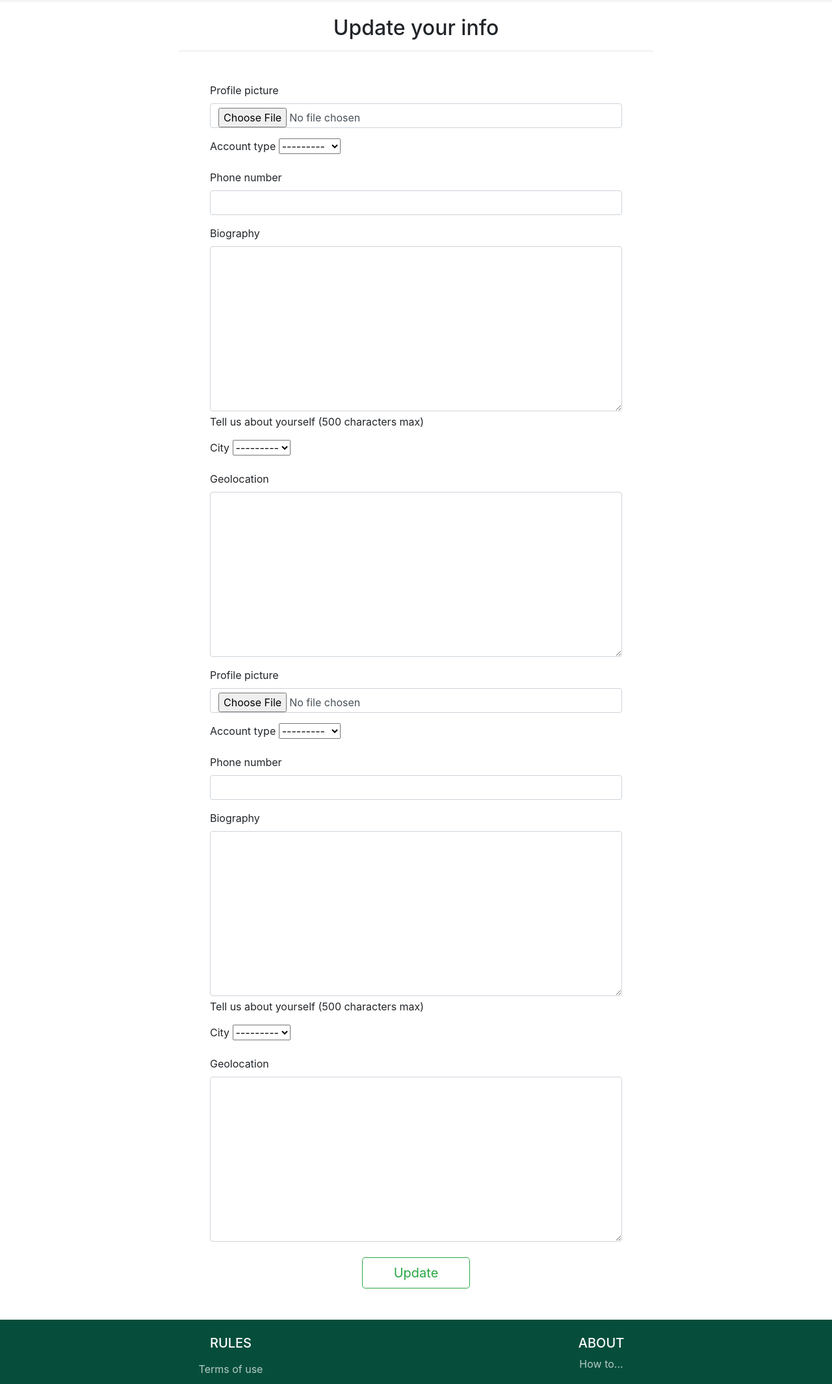
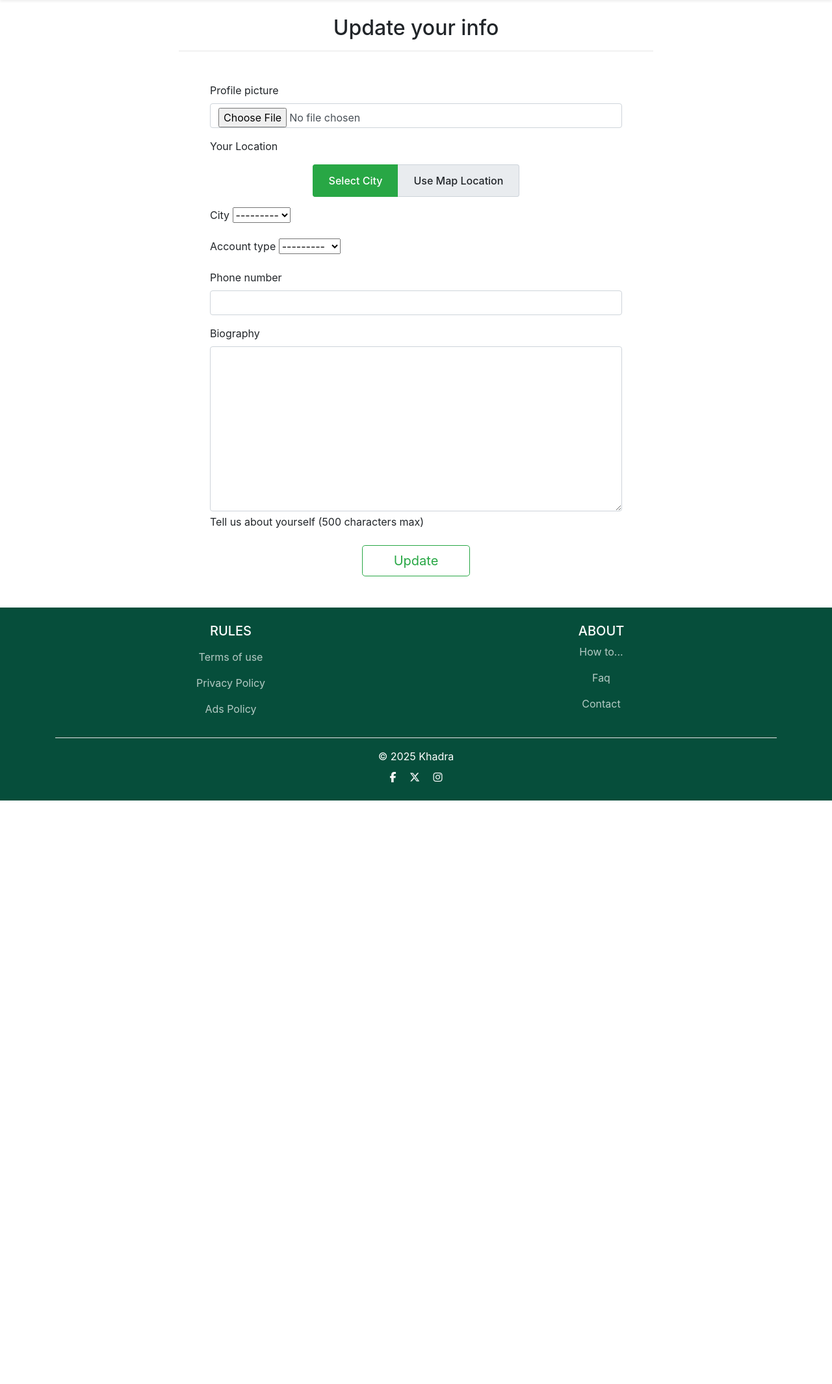
Before and after one commit to TonyXdZ/khadra, a Django app: template users/templates/users/profile_update.html in a window 1280 px wide. Shown: the part 84-2214 px from the top of the page at 65% size. After the commit the page ends 1316 px from the top, so only its background shows below. Run offline with Django 5.2, Linux system fonts and the light colour scheme; the template is opened without the code that fills it: values that come from a table or form of the project are taken from there, others are empty; some libraries are stand-ins or nearby versions.

Commit message:
refactor(users): implement location handling in update form and template
- Form: Inherit ProfileUpdateForm from ProfileCreateForm for consistency
    Case 1: City changed + location unchanged → assign random in-city point
    Case 2: Location changed + city unchanged → auto-assign city & validate country
    Case 3: Both changed → validate location within city and country
    Case 4: Neither changed → process other fields normally
- Template: Reorganized field order for better workflow

```diff
--- a/users/forms.py
+++ b/users/forms.py
@@ -105,9 +105,65 @@ class UserUpdateForm(forms.ModelForm):
         fields = ['username', 'first_name', 'last_name']
 
 
-class ProfileUpdateForm(forms.ModelForm):
-    phone_number = PhoneNumberField(region="DZ")
+class ProfileUpdateForm(ProfileCreationForm):
 
-    class Meta:
-        model = Profile
-        fields = ['profile_pic', 'bio', 'account_type', 'phone_number']
+    def clean(self):
+        cleaned_data = super().clean()
+        profile = self.instance  # Existing Profile
+        geo_data = cleaned_data.get('geo_location')
+        city = cleaned_data.get('city')
+
+        # Store previous values for comparison
+        initial_geo = profile.geo_location
+        initial_city = profile.city
+
+        # Determine what changed
+        geo_changed = geo_data != initial_geo
+        city_changed = city != initial_city
+
+        # If nothing changed, just return
+        if not geo_changed and not city_changed:
+            return cleaned_data
+
+        country = Country.objects.get(iso2='DZ')
+
+        # Case 1: City changed, geo_location unchanged
+        # assign random geo_location in new city
+        if city_changed and not geo_changed:
+            try:
+                cleaned_data['geo_location'] = city.get_random_location_point()
+            except Exception:
+                self.add_error('city', users_messages['COULD_NOT_GENERATE_LOCATION_FOR_CITY'])
+
+        # Case 2: geo_location changed, city unchanged
+        # auto-assign city based on point
+        elif geo_changed and not city_changed:
+            if not country.geom.contains(geo_data):
+                self.add_error('geo_location', users_messages['LOCATION_OUTSIDE_COUNTRY'])
+                return cleaned_data
+            try:
+                actual_city = City.objects.get(geom__contains=geo_data)
+                cleaned_data['city'] = actual_city
+            except City.DoesNotExist:
+                self.add_error('geo_location', users_messages['LOCATION_UNKNOWN_CITY'])
+            except City.MultipleObjectsReturned:
+                cleaned_data['city'] = City.objects.filter(geom__contains=geo_data).first()
+
+        # Case 3: both changed
+        # validate point in country and in selected city
+        elif geo_changed and city_changed:
+            if not country.geom.contains(geo_data):
+                self.add_error('geo_location', users_messages['LOCATION_OUTSIDE_COUNTRY'])
+                return cleaned_data
+
+            if not city.geom.contains(geo_data):
+                try:
+                    actual_city = City.objects.get(geom__contains=geo_data)
+                    self.add_error('city', users_messages['LOCATION_OUTSIDE_CITY'] % {
+                        'actual': actual_city.name,
+                        'selected': city.name
+                    })
+                except City.DoesNotExist:
+                    self.add_error('geo_location', users_messages['LOCATION_UNKNOWN_CITY'])
+
+        return cleaned_data
--- a/users/templates/users/profile_update.html
+++ b/users/templates/users/profile_update.html
@@ -1,7 +1,55 @@
 {% extends "core/base.html" %}
-{% load static i18n crispy_forms_tags %}
+{% load static i18n crispy_forms_tags leaflet_tags %}
 {% get_current_language as LANGUAGE_CODE %}
 {% block title %}{% trans "Update your info in Khadra" %}{% endblock title %}
+{% block css %}
+{{ block.super }}
+{% leaflet_css plugins="forms" %}
+<style>
+    /* Custom toggle switch styling */
+    .location-toggle {
+        display: flex;
+        justify-content: center;
+        margin-bottom: 1.5rem;
+    }
+    .toggle-btn {
+        padding: 0.75rem 1.5rem;
+        background-color: #e9ecef;
+        border: 1px solid #ced4da;
+        cursor: pointer;
+        transition: all 0.3s;
+        font-weight: 500;
+    }
+    .toggle-btn:first-child {
+        border-radius: 0.25rem 0 0 0.25rem;
+        border-right: none;
+    }
+    .toggle-btn:last-child {
+        border-radius: 0 0.25rem 0.25rem 0;
+        border-left: none;
+    }
+    .toggle-btn.active {
+        background-color: #28a745;
+        color: white;
+        border-color: #28a745;
+        z-index: 1;
+        position: relative;
+    }
+    .toggle-input {
+        position: absolute;
+        opacity: 0;
+        width: 0;
+        height: 0;
+    }
+    .hidden-by-opacity {
+        opacity: 0;
+        pointer-events: none;
+        height: 0;
+        overflow: hidden;
+        transition: opacity 0.3s ease, height 0.3s ease;
+    }
+</style>
+{% endblock css %}
 {% block content %}
 <div class="container">
     <div class="row justify-content-center">
@@ -11,6 +59,15 @@
             <div class="form-container m-3 m-md-4 m-lg-5"> <!-- Responsive margins -->
                 <form method="POST" enctype="multipart/form-data">
                     {% csrf_token %}
+                    {# Profile form hiddden fields #}
+                    {% for hidden in profile_form.hidden_fields %}
+                            {{ hidden }}
+                    {% endfor %}
+
+                    {# User form hiddden fields #}
+                    {% for hidden in user_form.hidden_fields %}
+                            {{ hidden }}
+                    {% endfor %}
                     <div>
                         {% if user.profile.profile_pic %}
                         <div class="text-center bg-light">
@@ -18,10 +75,52 @@
                             <p class="h2 mt-2"> {{ profile.user.username }} </p>
                         </div>
                         {% endif %}
-                        {{ profile_form|crispy }}
-                    </div>
-                    <div>
-                        {{ user_form|crispy }}
+                        <!-- Render profile pic field -->
+                        {% for field in profile_form.visible_fields %}
+                            {% if field.name == 'profile_pic' %}
+                                {{ field|as_crispy_field }}
+                            {% endif %}
+                        {% endfor %}
+                        <div><!-- Render user form -->
+                            {{ user_form|crispy }}
+                        </div>
+                        <p>{% trans 'Your Location' %}</p>
+                        <!-- Location Type Toggle Selector -->
+                        <div class="location-toggle mb-2">
+                            <label class="toggle-btn active" id="city-btn">
+                                <input class="toggle-input" type="radio" name="location_type" value="city" checked>
+                                {% trans "Select City" %}
+                            </label>
+                            <label class="toggle-btn" id="geo-btn">
+                                <input class="toggle-input" type="radio" name="location_type" value="geo">
+                                {% trans "Use Map Location" %}
+                            </label>
+                        </div>
+                        {% if profile_form.geo_location.errors %}
+                            {% for error in profile_form.geo_location.errors %}
+                                <div class="text-danger text-center font-weight-bold">{{ error }}</div>
+                            {% endfor %}
+                        {% endif %}
+
+                        <!-- City Field -->
+                        <div id="city-field">
+                            {{ profile_form.city|as_crispy_field }}
+                        </div>
+
+                        <!-- Geo Location Field -->
+                        <div id="geo-location-field">
+                            <div class="container-fluid">
+                                {{ profile_form.geo_location }}
+                            </div>
+                            <small class="form-text text-muted">{% trans "Click on the map to select your location" %}</small>
+                        </div>
+
+                        <!-- Render other fields normally -->
+                        {% for field in profile_form.visible_fields %}
+                            {% if field.name != 'geo_location' and field.name != 'city' and field.name != 'profile_pic' and field.name != 'location_type' %}
+                                {{ field|as_crispy_field }}
+                            {% endif %}
+                        {% endfor %}
                     </div>
                     <!-- Submit Button -->
                     <div class="d-grid gap-2 d-md-flex justify-content-md-center mt-4">
@@ -33,3 +132,38 @@
     </div>
 </div>
 {% endblock content %}
+{% block scripts %}
+{{ block.super }}
+<script>
+document.addEventListener('DOMContentLoaded', function () {
+    const geoField = document.getElementById('geo-location-field');
+    const cityField = document.getElementById('city-field');
+    const geoBtn = document.getElementById('geo-btn');
+    const cityBtn = document.getElementById('city-btn');
+
+    function toggleFields() {
+        const selected = document.querySelector('input[name="location_type"]:checked').value;
+        if (selected === 'geo') {
+            geoField.classList.remove('hidden-by-opacity');
+            cityField.classList.add('hidden-by-opacity');
+
+            geoBtn.classList.add('active');
+            cityBtn.classList.remove('active');
+
+        } else {
+            geoField.classList.add('hidden-by-opacity');
+            cityField.classList.remove('hidden-by-opacity');
+
+            cityBtn.classList.add('active');
+            geoBtn.classList.remove('active');
+        }
+    }
+
+    geoBtn.addEventListener('click', toggleFields);
+    cityBtn.addEventListener('click', toggleFields);
+
+    toggleFields(); // Initial call
+});
+</script>
+{% leaflet_js plugins="forms" %}
+{% endblock scripts %}
```
